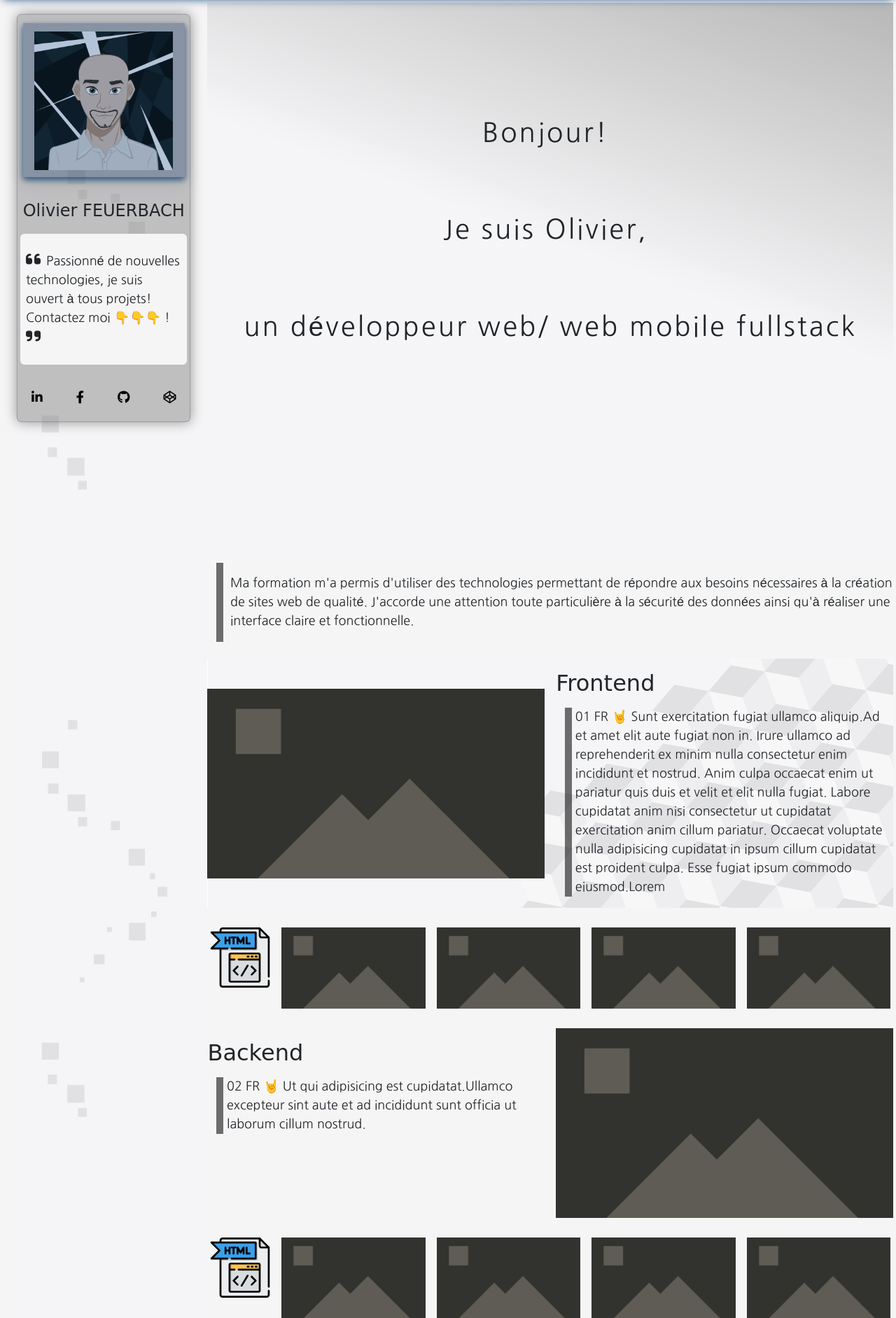
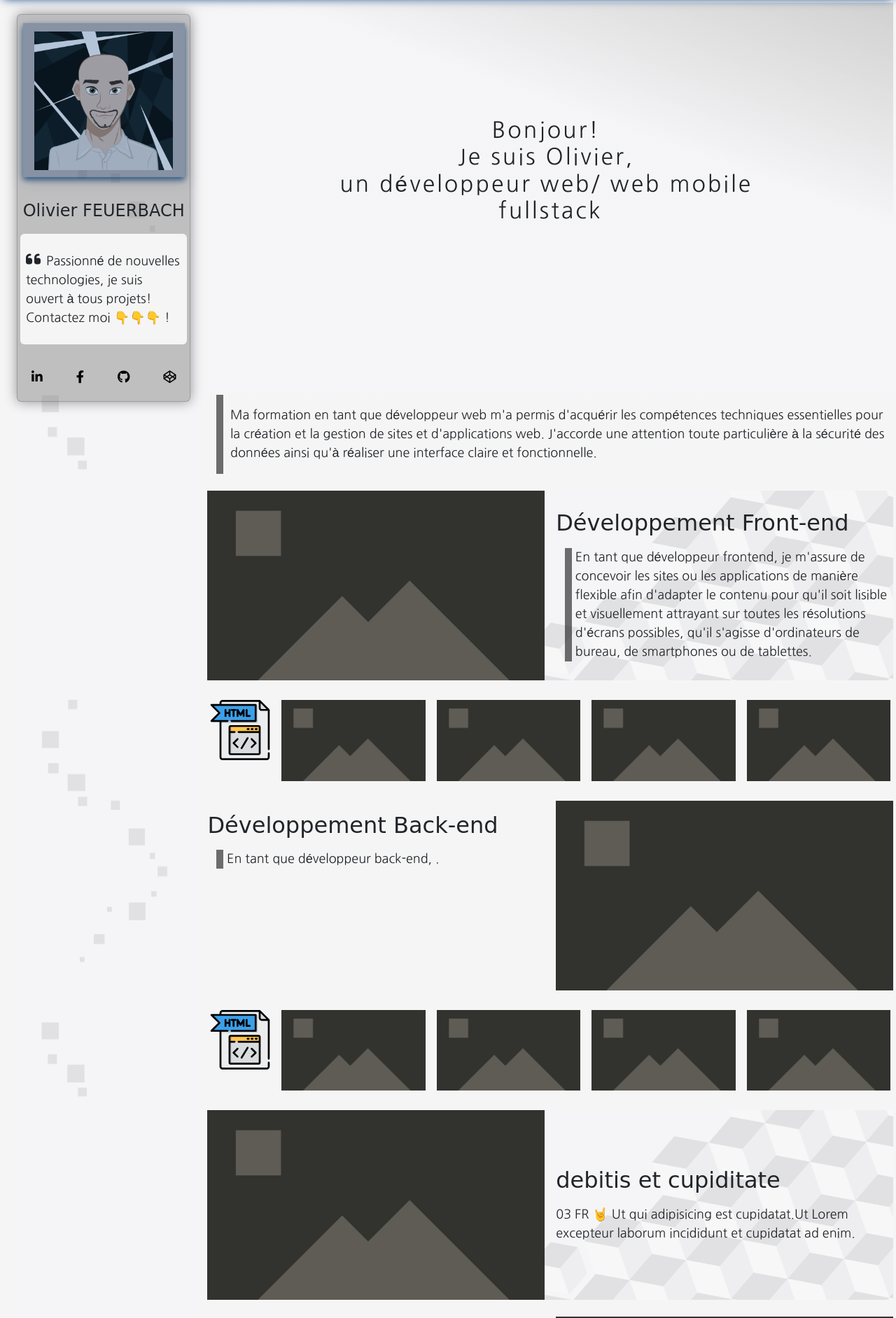
Before and after one commit to no-live/Portfolio-of, a PHP site: page / in a window 1280 px wide. Shown: the part 75-1958 px from the top of the page at 70% size. Run offline with PHP 8.4, Linux system fonts and the light colour scheme; some web fonts are replaced.

Commit message:
modified:   index.php

```diff
--- a/aside.php
+++ b/aside.php
@@ -9,7 +9,7 @@
             <h2 class="text-center m-0" style="font-size:1.5rem">Olivier FEUERBACH</h2>
             <blockquote class="rounded">
                 <p><i class="fas fa-quote-left"></i><?php echo $lang['ASIDE']; ?>
-                <i class="fas fa-quote-right"></i></p>
+
             </blockquote>
             <div class="sm d-flex jc-c g-1">
                 <a class="sm__link" href="#">
--- a/css/master.css
+++ b/css/master.css
@@ -42,21 +42,26 @@ body {
 }
 
 .bdeffect{
-    background: linear-gradient(200deg, rgba(119, 119, 119, 0.486) 0%, rgba(245, 245, 247, 0.952) 45%);
+    background: linear-gradient(200deg, rgba(119, 119, 119, 0.286) 0%, rgba(245, 245, 247, 0.952) 35%);
+
 }
+
 
 .title-height{
     min-height: calc(12% + -28vw);
     padding-top: 15%;
     padding-bottom: 21%;
     letter-spacing: 3px;
-    font-size: 3vw;
+    font-size: 4vh !important;
+    max-height: 200px;
 }
 
-.itemrow{
+.row100{
     width:100%;
 }
-
+.row50{
+    width:50%;
+}
 .bounce{
     animation: bounce;
 }
@@ -188,7 +193,6 @@ main {
     /*le main a un minimum de 100vh-2*la hauteur (header+footer) et peut s'agrandir */
     flex: 2 1 470px;
     z-index: 1;
-    /* height:100vh; */
 
     /*parallax*/
     overflow-x: hidden;
@@ -202,7 +206,6 @@ main {
     background-attachment: fixed;
     background-size:cover;
     background-color: #f5f5f5;
-    /* height: 100vh; */
     position: relative;
     align-items: center;
     justify-content: center;
--- a/index.php
+++ b/index.php
@@ -22,23 +22,23 @@ include './inc/multilang.php';
     <div class="main-container d-flex f-wrap g-1">
         <?php include("./aside.php") ?>
         <main class="p-1">
-            <section class="d-flex bdeffect jc-c" style="height: 100vh">
+            <section class="d-flex bdeffect jc-c" style="height: 70vh">
                 <?php
                 if (!isset($_SESSION['lang']) or ($_SESSION['lang']) == 'FR') {
                 ?>
                     <h1 class="d-flex f-wrap jc-c title-height">
-                        <div class="bouncing-letters itemrow text-center">
+                        <div class="bouncing-letters row100 text-center">
                             <span>B</span><span>o</span><span>n</span><span>j</span><span>o</span><span>u</span><span>r</span><span>!</span>&nbsp
                         </div>
-                        <div class="bouncing-letters itemrow text-center">
+                        <div class="bouncing-letters row100 text-center">
                             <span>J</span><span>e</span>&nbsp<span>s</span><span>u</span><span>i</span><span>s</span>&nbsp<span>O</span><span>l</span><span>i</span><span>v</span><span>i</span><span>e</span><span>r</span><span>,</span>&nbsp
                         </div>
-                        <div class="bouncing-letters">
+                        <div class="bouncing-letters row100 text-center">
                             <span>u</span><span>n</span>&nbsp<span>d</span><span>é</span><span>v</span><span>e</span><span>l</span><span>o</span><span>p</span><span>p</span><span>e</span><span>u</span><span>r</span>
                             <span>w</span><span>e</span><span>b</span><span>/</span>
                             <span>w</span><span>e</span><span>b</span>&nbsp<span>m</span><span>o</span><span>b</span><span>i</span><span>l</span><span>e</span>&nbsp
                         </div>
-                        <div class="bouncing-letters">
+                        <div class="bouncing-letters row100 text-center">
                             <span>f</span><span>u</span><span>l</span><span>l</span><span>s</span><span>t</span><span>a</span><span>c</span><span>k</span>
                         </div>
                     </h1>
@@ -79,7 +79,7 @@ include './inc/multilang.php';
             </div> -->
             <section class="d-flex f-wraprr reverse g-1 my-4 bgm">
                 <div class="f-m">
-                    <h2>Frontend</h2>
+                    <h2>Développement Front-end</h2>
                     <p class="pres2"><?php echo $lang['ARTICLE_1']; ?></p>
                 </div>
                 <div class="f-m"><img src="./images/image.jpg" alt="Lorem"></div>
@@ -93,7 +93,7 @@ include './inc/multilang.php';
             </div>
             <section class="d-flex f-wraprr g-1 my-4">
                 <div class="f-m bgc">
-                    <h2>Backend</h2>
+                    <h2>Développement Back-end</h2>
                     <p class="pres2"><?php echo $lang['ARTICLE_2']; ?></p>
                 </div>
                 <div class="f-m"><img src="./images/image.jpg" alt="Lorem"></div>
--- a/languages/lang.fr.php
+++ b/languages/lang.fr.php
@@ -29,16 +29,11 @@ $lang['MENU_CALL'] = 'Contactez-moi';
 $lang['ASIDE'] = 'Passionné de nouvelles technologies, je suis ouvert à tous projets! Contactez moi 👇👇👇 ! ';
 
 // Contenu
-$lang['PRESENTATION'] = 'Ma formation m\'a permis d\'utiliser des technologies permettant de répondre aux besoins nécessaires à la
-création de sites web de qualité. J\'accorde une attention toute particulière à la sécurité des données ainsi qu\'à réaliser une interface claire et fonctionnelle.';
-$lang['ARTICLE_1'] = '01 FR 🤘 Sunt exercitation fugiat ullamco aliquip.Ad et amet elit aute fugiat non in. Irure ullamco ad reprehenderit
-ex minim nulla consectetur enim incididunt et nostrud.
- Anim culpa occaecat enim ut pariatur quis duis et velit et elit
-  nulla fugiat. Labore cupidatat anim nisi consectetur ut cupidatat
-   exercitation anim cillum pariatur. Occaecat voluptate nulla adipisicing
-   cupidatat in ipsum cillum cupidatat est proident culpa. Esse fugiat ipsum
-   commodo eiusmod.Lorem';
-$lang['ARTICLE_2'] = '02 FR 🤘 Ut qui adipisicing est cupidatat.Ullamco excepteur sint aute et ad incididunt sunt officia ut laborum cillum nostrud.';
+$lang['PRESENTATION'] = 'Ma formation en tant que développeur web m\'a permis d\'acquérir les compétences techniques essentielles pour la création et la gestion de sites et d\'applications web. J\'accorde une attention toute particulière à la sécurité des données ainsi
+ qu\'à réaliser une interface claire et fonctionnelle.';
+$lang['ARTICLE_1'] = 'En tant que développeur frontend, je m\'assure de concevoir les sites ou les applications de manière flexible afin d\'adapter le contenu pour qu\'il soit lisible et visuellement attrayant
+sur toutes les résolutions d\'écrans possibles, qu\'il s\'agisse d\'ordinateurs de bureau, de smartphones ou de tablettes.';
+$lang['ARTICLE_2'] = 'En tant que développeur back-end, .';
 $lang['ARTICLE_3'] = '03 FR 🤘 Ut qui adipisicing est cupidatat.Ut Lorem excepteur laborum incididunt et cupidatat ad enim.';
 $lang['ARTICLE_4'] = '04 FR 🤘 Ut qui adipisicing est cupidatat.Aute irure eiusmod adipisicing veniam aliquip duis.';
 $lang['ARTICLE_5'] = '05 FR 🤘 Ut qui adipisicing est cupidatat.Cupidatat dolor eiusmod duis fugiat fugiat eiusmod nisi excepteur veniam mollit do laboris ipsum adipisicing.';
```
Also changed, not shown: languages/lang.en.php (+3 -8 lines). Lines whose indentation alone changed are shown as unchanged.
